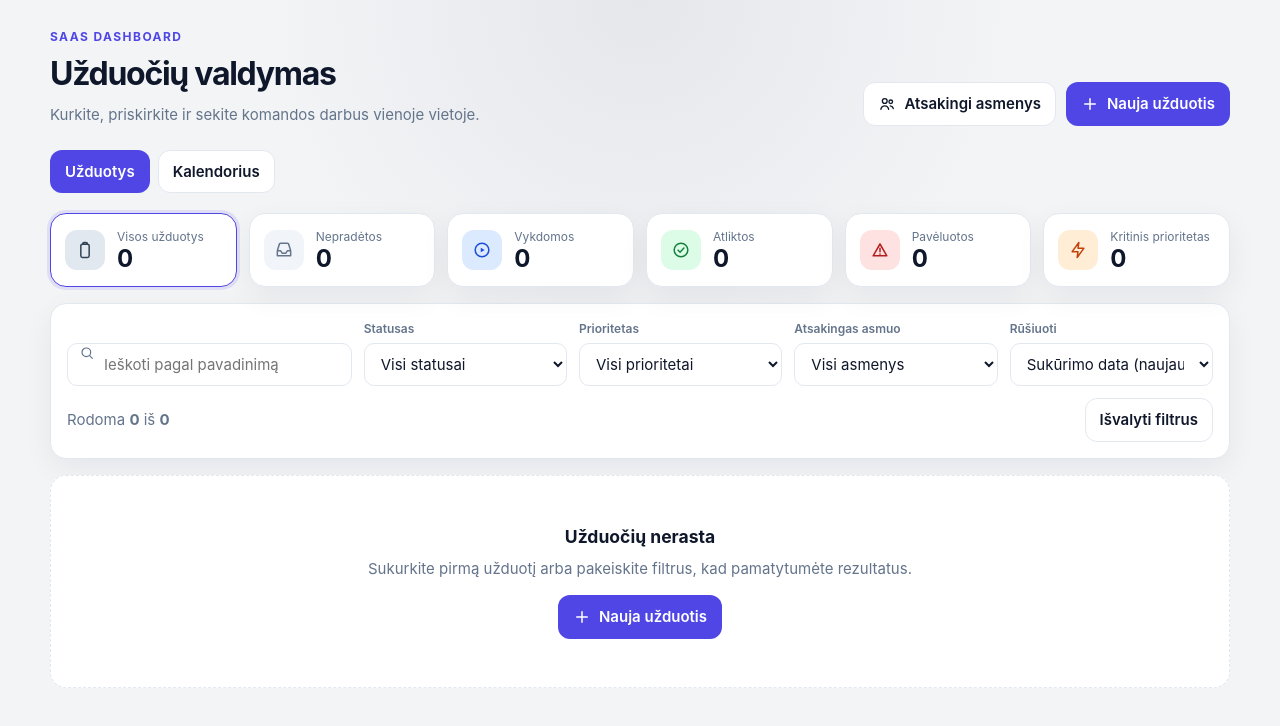
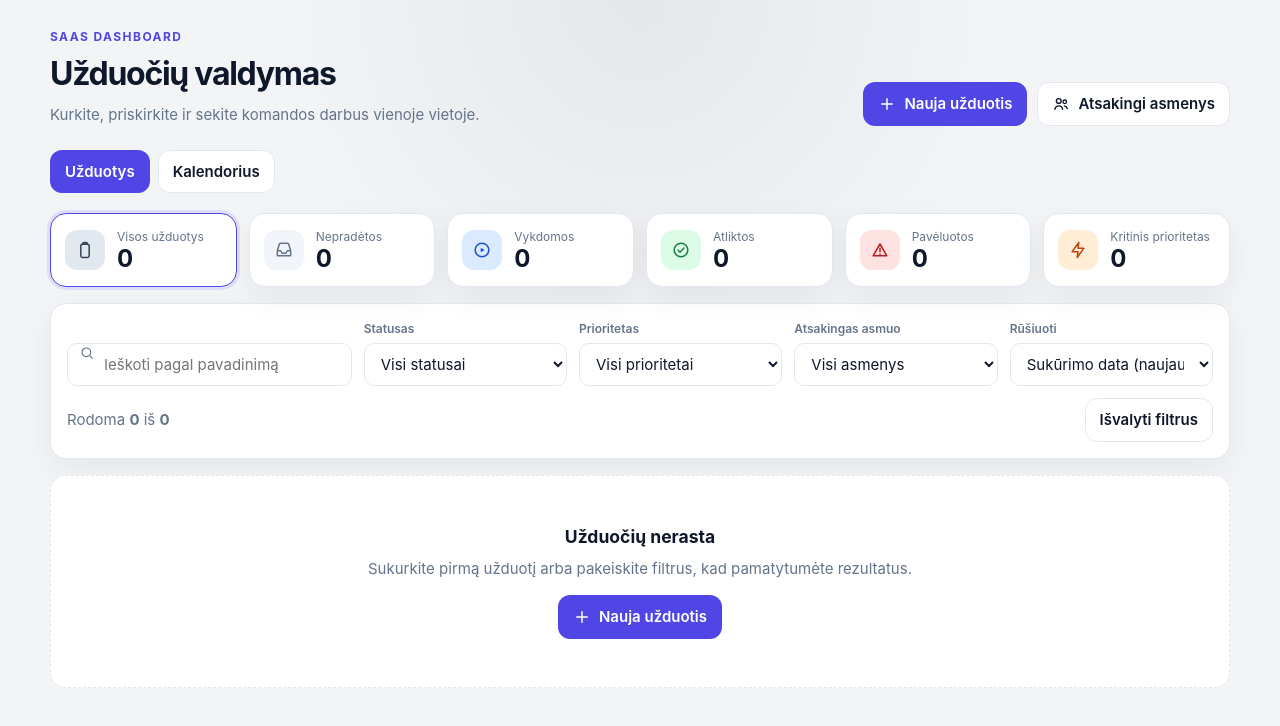
Before and after one commit to RaMa-tech994/Testing-HHub, a React (Vite) app: page / in a window 1280 px wide. Shown: the top 726 px of the page. Built offline with nearby package versions, Linux system fonts and the light colour scheme.

Commit message:
Pakeistas mygtuku isdestymas

```diff
--- a/src/components/Header.jsx
+++ b/src/components/Header.jsx
@@ -9,13 +9,13 @@ export function Header({ onNewTask, onOpenPeople }) {
         <p className="subtitle">Kurkite, priskirkite ir sekite komandos darbus vienoje vietoje.</p>
       </div>
       <div className="header-actions">
+        <button type="button" className="btn btn-primary" onClick={onNewTask}>
+          <IconPlus />
+          Nauja užduotis
+        </button>
         <button type="button" className="btn btn-ghost" onClick={onOpenPeople}>
           <IconUsers />
           Atsakingi asmenys
-        </button>
-        <button type="button" className="btn btn-primary" onClick={onNewTask}>
-          <IconPlus />
-          Nauja užduotis
         </button>
       </div>
     </header>
```
Also changed, not shown: 1 other file (tests, documents, lock files or other folders).
